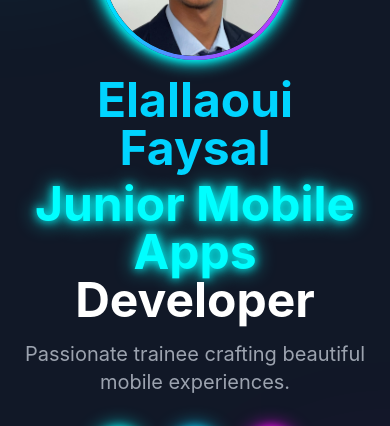
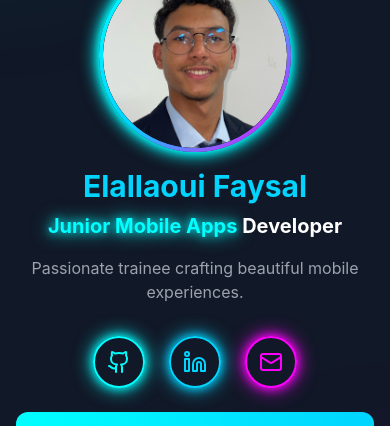
Before and after one commit to AX-RF/portfolio, a React (Vite) app: page / in a window 390 px wide. Shown: the part 202-628 px from the top of the page. Built offline with nearby package versions, Linux system fonts and the light colour scheme; no server answers.

Commit message:
fix some change files

```diff
--- a/src/components/Hero.tsx
+++ b/src/components/Hero.tsx
@@ -91,15 +91,15 @@ const Hero = () => {
             </div>
           </div>
 
-          <h1 className="text-5xl md:text-5xl font-bold mt-4">
-            <span className=" text-neon-blue">Elallaoui Faysal</span>
+          <h1 className="text-3xl md:text-5xl font-bold mt-4">
+          <span className="text-neon-blue">Elallaoui Faysal</span>
           </h1>
-          <h2 className="text-5xl md:text-2xl font-bold  mt-2">
+          <h2 className="text-xl md:text-2xl font-bold mt-2">
             <span className="text-neon-cyan text-glow">Junior Mobile Apps </span>
             <span className="text-white">Developer</span>
           </h2>
 
-          <p className="text-xl md:text-2xl text-gray-400 mb-8 max-w-2xl mx-auto mt-4">
+          <p className="text-base md:text-2xl text-gray-400 mb-8 max-w-2xl mx-auto mt-4">
             Passionate trainee crafting beautiful mobile experiences.
           </p>
 
```
Also changed, not shown: 1 other file (tests, documents, lock files or other folders).
